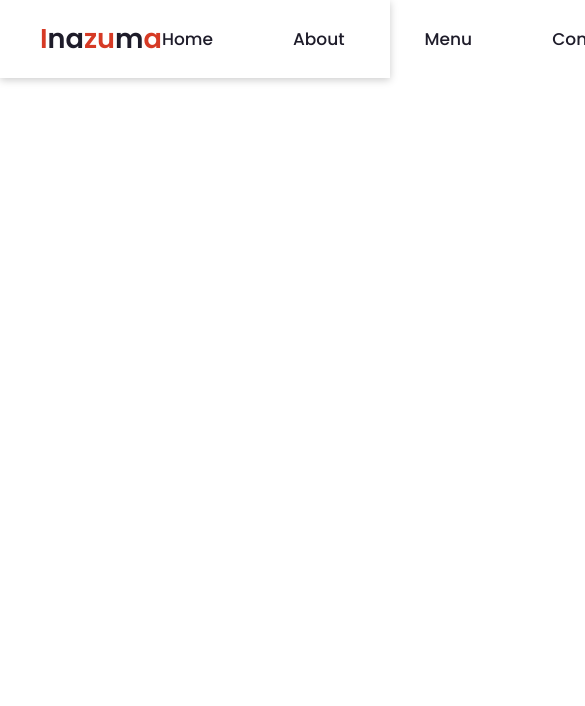
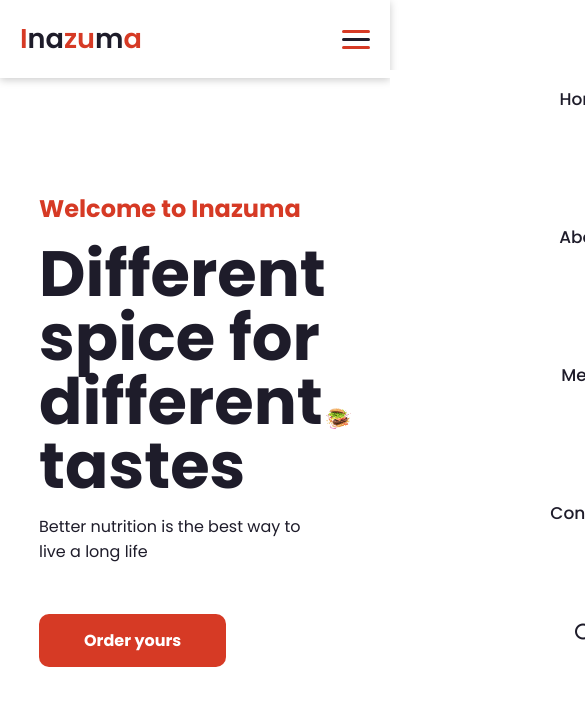
Before and after one commit to ryanfelipe87/food-store-app, a plain HTML site: page index.html in a window 390 px wide. Shown: the top 706 px of the page, 585 px wide, since content can reach past the window. Drawn offline with nearby package versions, Linux system fonts and the light colour scheme.

Commit message:
Home page developed

```diff
--- a/index.html
+++ b/index.html
@@ -25,5 +25,19 @@
             </div>
         </nav>
     </header>
+    <main>
+        <section class="home">
+            <div class="home-text">
+                <h4 class="text-h4">Welcome to Inazuma</h4>
+                <h1 class="text-h1">Different spice for different tastes</h1>
+                <p>Better nutrition is the best way to live a long life</p>
+                <a href="#" class="home-btn">Order yours</a>
+            </div>
+            <div class="home-img">
+                <img src="img/home.png" alt="hamburguer">
+            </div>
+        </section>
+    </main>
+    <script src="script.js"></script>
 </body>
 </html>
--- a/styles.css
+++ b/styles.css
@@ -29,6 +29,7 @@ body{
     width: 100%;
     background: var(--white);
     transition: all 0.5s;
+    position: fixed;
 }
 
 .navigation .logo{
@@ -82,3 +83,75 @@ body{
 .menu .bar:nth-child(3){
     background: var(--red);
 }
+
+.home{
+    width: 100%;
+    height: 100vh;
+    display: flex;
+    align-items: center;
+    justify-content: space-between;
+    padding: 0px 10%;
+}
+
+.home-text{
+    max-width: 37rem;
+}
+
+.home-text .text-h4{
+    font-size: 1.5rem;
+    color: var(--red);
+    margin-bottom:  1rem;
+}
+
+.home-text .text-h1{
+    font-size: 4rem;
+    margin-bottom: 1rem;
+    line-height: 4rem;
+}
+
+.home-text p{
+    margin-bottom: 4rem;
+}
+
+.home-btn{
+    padding: 15px 45px;
+    background: var(--red);
+    color: var(--white);
+    border-radius: 10px;
+    font-weight: 700;
+    transition: all 0.5s;
+}
+
+.home-btn:hover{
+    background: #fc4c35;
+}
+
+.home-img img{
+    width: 100%;
+}
+
+@media(max-width:785px){
+    .navigation{
+        padding: 18px 20px;
+    }
+
+    .menu{
+        display: block;
+    }
+
+    .nav-menu{
+        position: fixed;
+        right: -100%;
+        top: 70px;
+        width: 100%;
+        height: 100%;
+        flex-direction: column;
+        background: var(--white);
+        gap: -10px;
+        transition: 0.3s;
+    }
+
+    .nav-item{
+        margin: 16px 0;
+    }
+}
```
Also changed, not shown: img/home.png (added).
